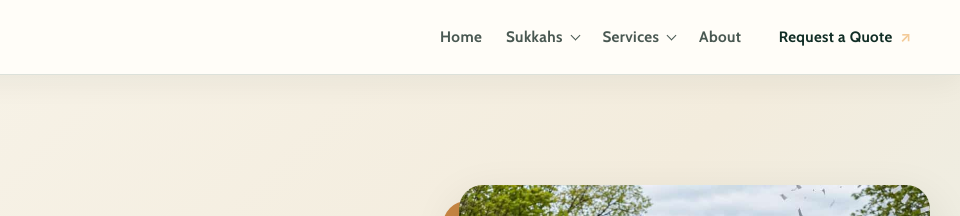
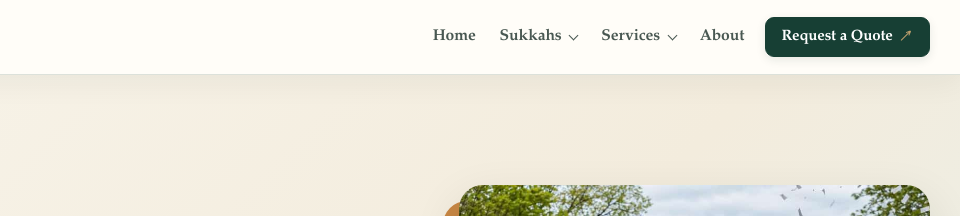
Before and after one commit to mendelhecht03/binyomin_kay_sukkas, an Astro site: page /about in a window 1280 px wide. Shown: the top 216 px of the page, 320-1280 px from the left. Built offline with nearby package versions, Linux system fonts and the light colour scheme; Astro itself is replaced by a stand-in of ours.

Commit message:
Restore original navigation styling

```diff
--- a/src/styles/global.css
+++ b/src/styles/global.css
@@ -503,10 +503,10 @@ strong {
   border-radius: var(--radius-small);
   color: var(--ink-700);
   background: transparent;
-  font-family: var(--font-nav);
-  font-size: 0.95rem;
+  font-family: var(--font-heading);
+  font-size: 0.98rem;
   font-weight: 700;
-  letter-spacing: 0.025em;
+  letter-spacing: -0.008em;
   line-height: 1.2;
   text-decoration: none;
   white-space: nowrap;
@@ -670,10 +670,10 @@ strong {
 
 .dropdown-link > span {
   width: fit-content;
-  font-family: var(--font-nav);
-  font-size: 0.96rem;
-  font-weight: 600;
-  letter-spacing: 0.018em;
+  font-family: var(--font-heading);
+  font-size: 1.08rem;
+  font-weight: 700;
+  letter-spacing: -0.01em;
 }
 
 .dropdown-link small {
@@ -697,21 +697,18 @@ strong {
   padding: 0.58rem 1rem;
   border-width: 1px;
   border-radius: 9px;
-  font-family: var(--font-nav);
+  font-family: var(--font-heading);
   font-size: 0.94rem;
   font-weight: 700;
-  letter-spacing: 0.025em;
-  border-color: transparent;
+  letter-spacing: -0.008em;
+  box-shadow: 0 3px 10px rgba(16, 45, 37, 0.1);
+}
+
+.site-header.is-home-header:not([data-scrolled]):not([data-menu-open]):not([data-submenu-open]) .nav-button {
+  border-color: rgba(255, 255, 255, 0.82);
   color: var(--forest-950);
-  background: transparent;
-  box-shadow: none;
-}
-
-.site-header.is-home-header:not([data-scrolled]):not([data-menu-open]):not([data-submenu-open]) .nav-button {
-  border-color: transparent;
-  color: rgba(255, 255, 255, 0.88);
-  background: transparent;
-  box-shadow: none;
+  background: rgba(255, 253, 248, 0.94);
+  box-shadow: 0 10px 24px rgba(7, 27, 21, 0.18);
 }
 
 .nav-button::after {
@@ -726,14 +723,10 @@ strong {
 }
 
 .nav-button:hover {
-  border-color: transparent;
-  color: var(--forest-950);
-  background: transparent;
-  box-shadow: none;
-}
-
-.site-header.is-home-header:not([data-scrolled]):not([data-menu-open]):not([data-submenu-open]) .nav-button:hover {
-  color: white;
+  border-color: var(--forest-950);
+  background: var(--forest-950);
+  box-shadow: 0 7px 18px rgba(16, 45, 37, 0.16);
+  transform: translateY(-1px);
 }
 
 .nav-button:hover::after {
@@ -747,13 +740,13 @@ strong {
 }
 
 .nav-button:active {
+  box-shadow: 0 2px 7px rgba(16, 45, 37, 0.12);
   transform: scale(0.98);
 }
 
 .nav-button.is-active {
-  border-color: transparent;
-  color: var(--forest-950);
-  background: transparent;
+  border-color: var(--forest-950);
+  background: var(--forest-950);
 }
 
 .mobile-nav-contact {
@@ -1320,9 +1313,7 @@ input[type="range"]:focus-visible {
     border-bottom: 1px solid var(--border);
     border-radius: 0;
     color: var(--forest-950);
-    font-size: clamp(1.22rem, 4vw, 1.52rem);
-    font-weight: 700;
-    letter-spacing: 0.025em;
+    font-size: clamp(1.28rem, 4vw, 1.6rem);
   }
 
   .site-header.is-home-header:not([data-scrolled]) .nav-link {
@@ -1385,9 +1376,7 @@ input[type="range"]:focus-visible {
   }
 
   .dropdown-link > span {
-    font-size: 1.02rem;
-    font-weight: 600;
-    letter-spacing: 0.018em;
+    font-size: 1.05rem;
   }
 
   .dropdown-link small {
@@ -1399,16 +1388,12 @@ input[type="range"]:focus-visible {
     min-height: 52px;
     margin: 1rem 0 0;
     font-size: 0.96rem;
-    border-color: transparent;
-    color: var(--forest-950);
-    background: transparent;
-    box-shadow: none;
-  }
-
-  .site-header.is-home-header:not([data-scrolled]):not([data-menu-open]) .nav-button {
-    border-color: transparent;
+  }
+
+  .site-header.is-home-header:not([data-scrolled]) .nav-button {
+    border-color: var(--forest-900);
     color: white;
-    background: transparent;
+    background: var(--forest-900);
   }
 
   .mobile-nav-contact {
```
